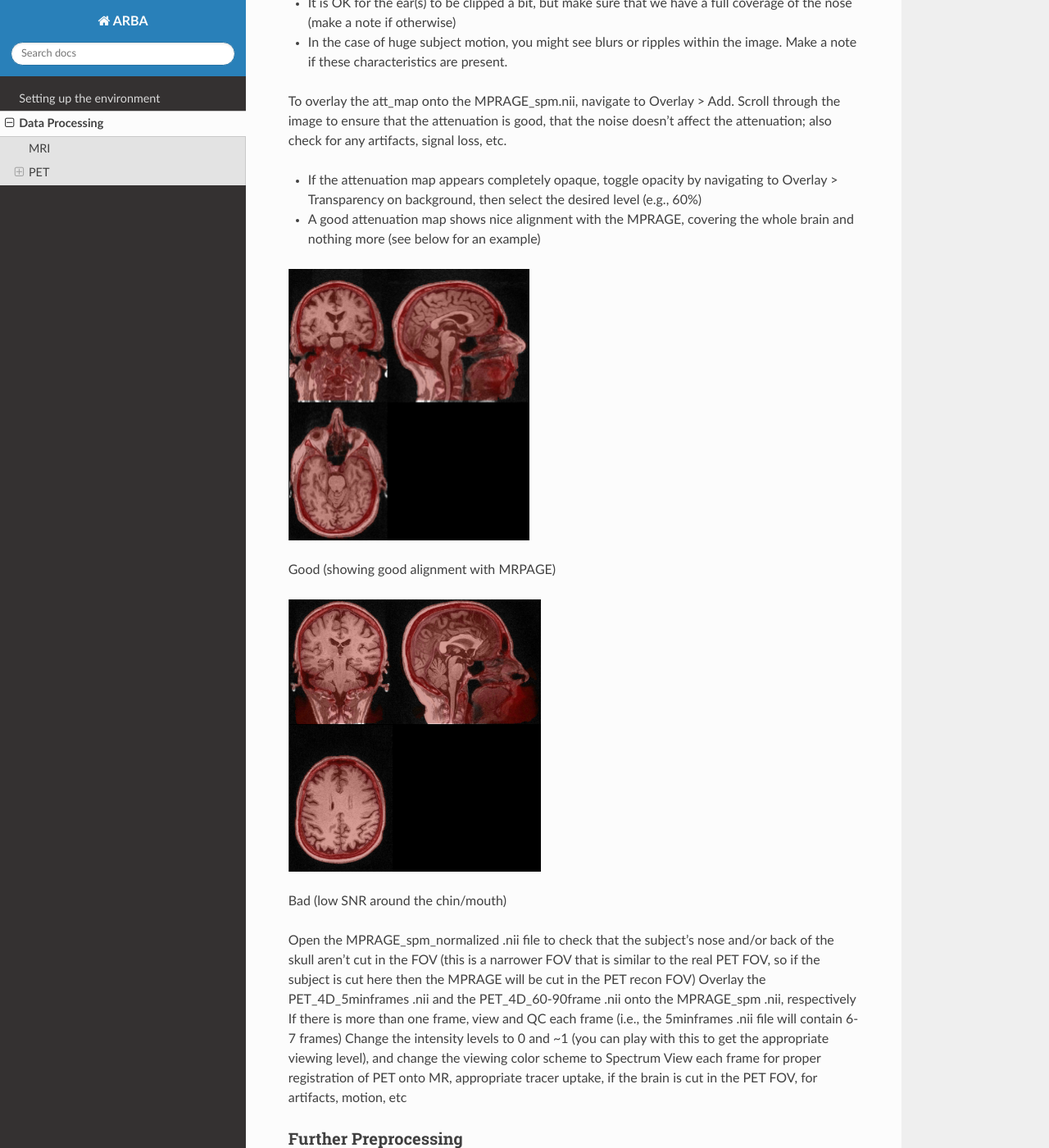
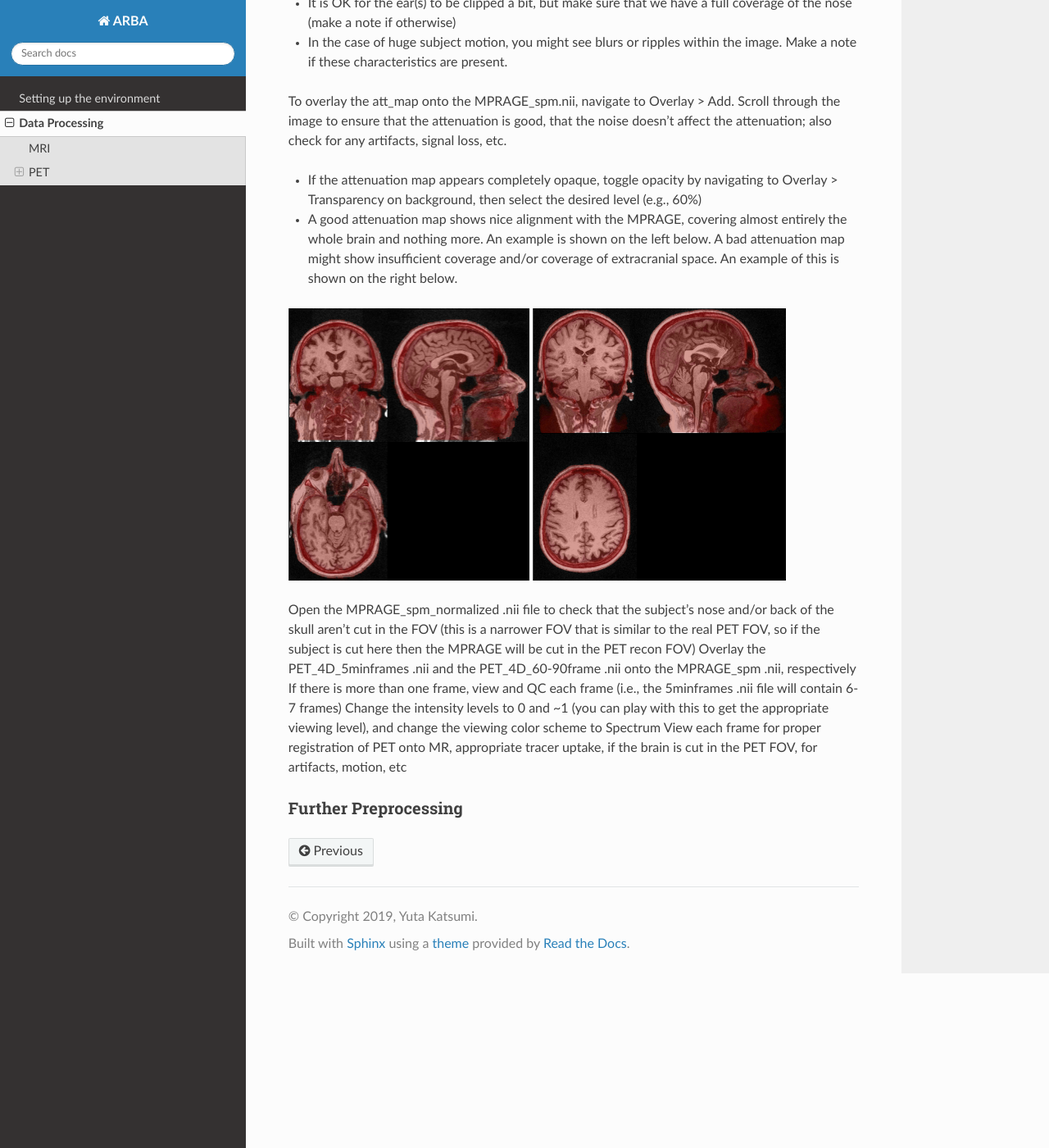
Before and after one commit to arbaneu/main, a Sphinx documentation site: the page built from docs/data.rst, in a window 1280 px wide and 1400 px high, scrolled down 2141 px. Shown: the whole window at 82% size. Built offline with Sphinx 7.4.7 and the Read the Docs theme 2.0.0, drawn with Linux system fonts in a browser that asks for light colours.

Commit message:
Initial commit

```diff
--- a/docs/data.rst
+++ b/docs/data.rst
@@ -53,15 +53,13 @@ Start with QC on the MPRAGE. Open and scroll through the MPRAGE_spm.nii file on
 To overlay the att_map onto the MPRAGE_spm.nii, navigate to Overlay > Add. Scroll through the image to ensure that the attenuation is good, that the noise doesn’t affect the attenuation; also check for any artifacts, signal loss, etc.
 
 - If the attenuation map appears completely opaque, toggle opacity by navigating to Overlay > Transparency on background, then select the desired level (e.g., 60%)
-- A good attenuation map shows nice alignment with the MPRAGE, covering the whole brain and nothing more (see below for an example)
+- A good attenuation map shows nice alignment with the MPRAGE, covering almost entirely the whole brain and nothing more. An example is shown on the left below. A bad attenuation map might show insufficient coverage and/or coverage of extracranial space. An example of this is shown on the right below.
 
 .. image:: /_static/att_map_good.jpg
    :scale: 50 %
-Good (showing good alignment with MRPAGE)
 
 .. image:: /_static/att_map_bad.jpg
    :scale: 55 %
-Bad (low SNR around the chin/mouth)
 
 
 Open the MPRAGE_spm_normalized .nii file to check that the subject’s nose and/or back of the skull aren’t cut in the FOV (this is a narrower FOV that is similar to the real PET FOV, so if the subject is cut here then the MPRAGE will be cut in the PET recon FOV)
```
